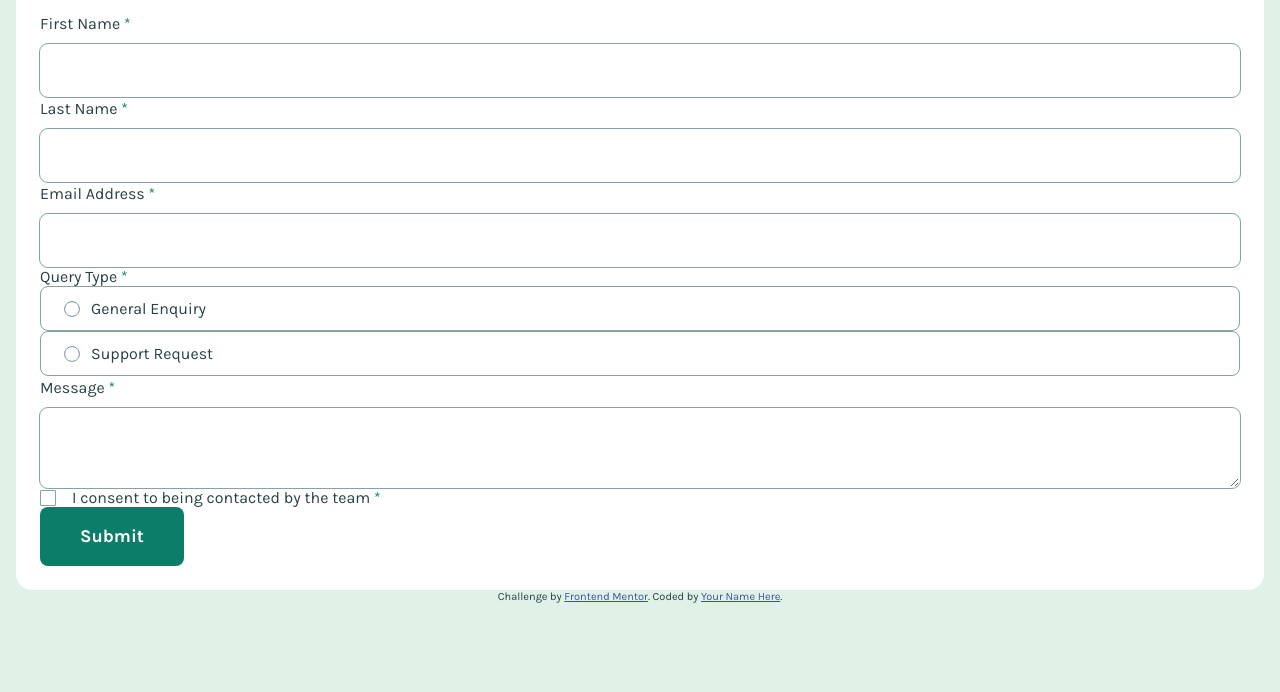
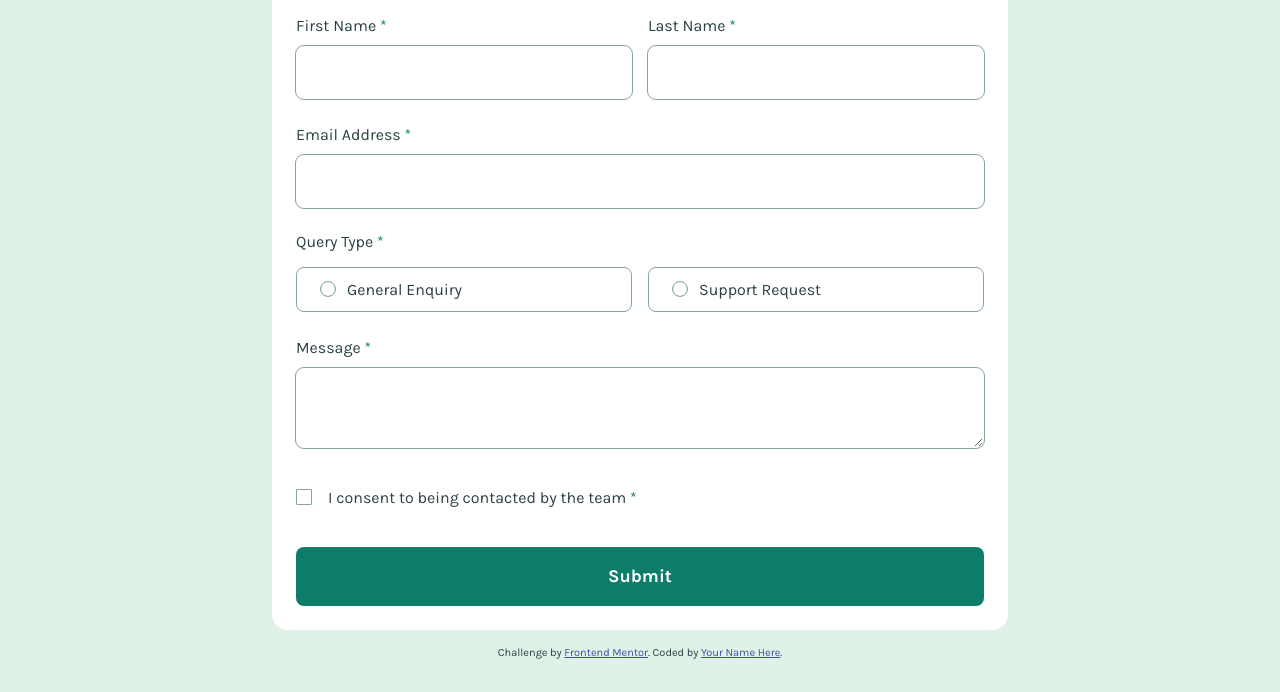
Before and after one commit to RicardoGeada/fm-contact-form, a plain HTML site: page index.html in a window 1280 px wide. Shown: the part 108-800 px from the top of the page. Drawn offline with Linux system fonts and the light colour scheme.

Commit message:
feat: add layout styling

```diff
--- a/index.html
+++ b/index.html
@@ -32,7 +32,7 @@
       <article class="card">
         <h1 class="heading">Contact Us</h1>
         <form action="">
-          <fieldset>
+          <fieldset class="name-fieldset">
             <legend class="sr-only">Name</legend>
 
             <div class="custom-input body-sm">
@@ -66,7 +66,7 @@
             </p>
           </div>
 
-          <fieldset>
+          <fieldset class="query-type-fieldset">
             <legend>Query Type <span class="required">*</span></legend>
 
             <label class="custom-radio">
@@ -105,9 +105,7 @@
 
           <div class="custom-checkbox">
             <input type="checkbox" name="consent" id="consent" required />
-            <label for="consent"
-              >I consent to being contacted by the team <span class="required">*</span></label
-            >
+            <label for="consent">I consent to being contacted by the team <span class="required">*</span></label>
           </div>
 
           <button type="submit" class="body-md-bold">Submit</button>
--- a/style.css
+++ b/style.css
@@ -40,9 +40,21 @@ body {
   min-height: 100dvh;
   background-color: var(--color-green-200);
   padding: var(--spacing-400) var(--spacing-200);
+  display: flex;
+  flex-direction: column;
+  justify-content: center;
+  align-items: center;
+  gap: var(--spacing-200);
+}
+
+main {
+  width: 100%;
 }
 
 .card {
+  margin: auto;
+  max-width: 736px;
+  width: 100%;
   background-color: var(--color-white);
   border-radius: var(--spacing-200);
   padding: var(--spacing-300);
@@ -57,6 +69,7 @@ body {
 }
 
 .custom-input {
+  width: 100%;
   display: flex;
   flex-direction: column;
   gap: var(--spacing-100);
@@ -64,6 +77,7 @@ body {
 
 .custom-input input,
 .custom-input textarea {
+  width: 100%;
   padding: var(--spacing-150) var(--spacing-300);
   border-radius: var(--spacing-100);
   border: 1px solid transparent;
@@ -86,15 +100,14 @@ body {
 }
 
 .error-message {
- color: var(--color-red);
- display: none;
+  color: var(--color-red);
+  display: none;
 }
 
 .custom-input:has(input:user-invalid) .error-message,
 .custom-input:has(textarea:user-invalid) .error-message {
- display: block;
+  display: block;
 }
-
 
 /* required */
 
@@ -105,10 +118,11 @@ body {
 /* radio */
 
 .custom-radio {
+  width: 100%;
   display: flex;
   align-items: center;
   gap: var(--spacing-150);
-  padding: var(--spacing-150)  var(--spacing-300);
+  padding: var(--spacing-150) var(--spacing-300);
   border-radius: var(--spacing-100);
   border: 1px solid var(--color-grey-500);
   background-color: var(--color-white);
@@ -161,12 +175,15 @@ input[type="radio"]:checked:after {
   outline: 1.5px solid var(--color-green-600);
 }
 
-
 /* checkbox */
 .custom-checkbox {
   display: flex;
   align-items: center;
-  gap:var(--spacing-200)
+  gap: var(--spacing-200);
+}
+
+.custom-checkbox > * {
+  cursor: pointer;
 }
 
 input[type="checkbox"] {
@@ -178,8 +195,8 @@ input[type="checkbox"] {
 }
 
 input[type="checkbox"]:focus:after {
- outline: 1px solid var(--color-green-600);
- outline-offset: 1px;
+  outline: 1px solid var(--color-green-600);
+  outline-offset: 1px;
 }
 
 input[type="checkbox"]:after {
@@ -210,6 +227,7 @@ button[type="submit"] {
   border-radius: var(--spacing-100);
   outline: transparent;
   border: transparent;
+  width: 100%;
 }
 
 button[type="submit"]:hover {
@@ -223,3 +241,39 @@ button[type="submit"]:focus {
   outline: 1px solid color-mix(in srgb, var(--color-green-600), #000000 50%);
   outline-offset: 1px;
 }
+
+/* layout */
+
+form {
+  display: flex;
+  flex-direction: column;
+  gap: var(--spacing-300);
+}
+
+.name-fieldset {
+  display: flex;
+  flex-direction: column;
+  gap: var(--spacing-300);
+}
+
+.query-type-fieldset {
+  display: flex;
+  flex-direction: column;
+  gap: var(--spacing-200);
+}
+
+.query-type-fieldset legend {
+  margin-bottom: var(--spacing-200);
+}
+
+.custom-checkbox {
+  margin-block: var(--spacing-200);
+}
+
+@media screen and (min-width: 37.5rem) {
+  .query-type-fieldset,
+  .name-fieldset {
+    flex-direction: row;
+    gap: var(--spacing-200);
+  }
+}
```
